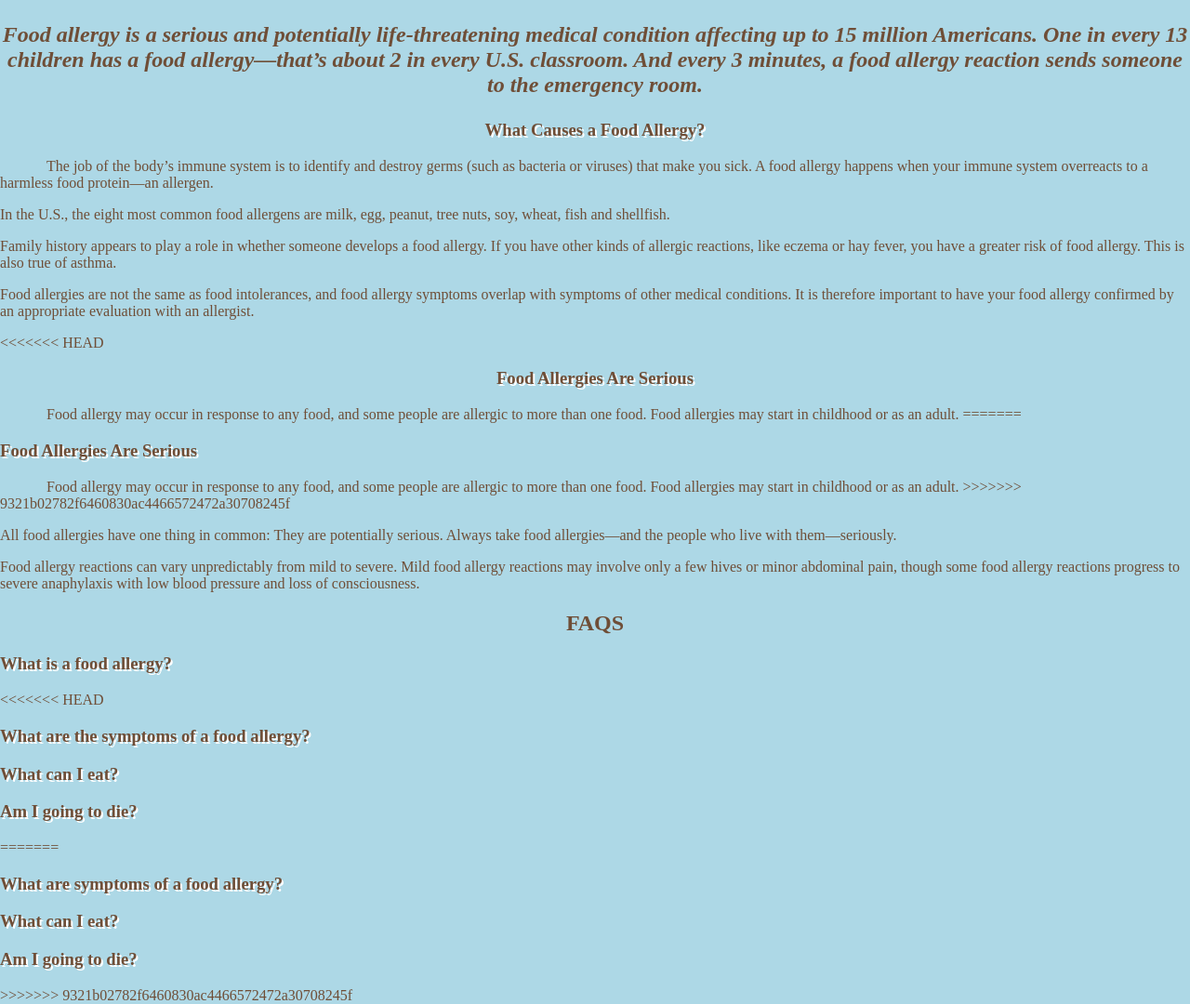
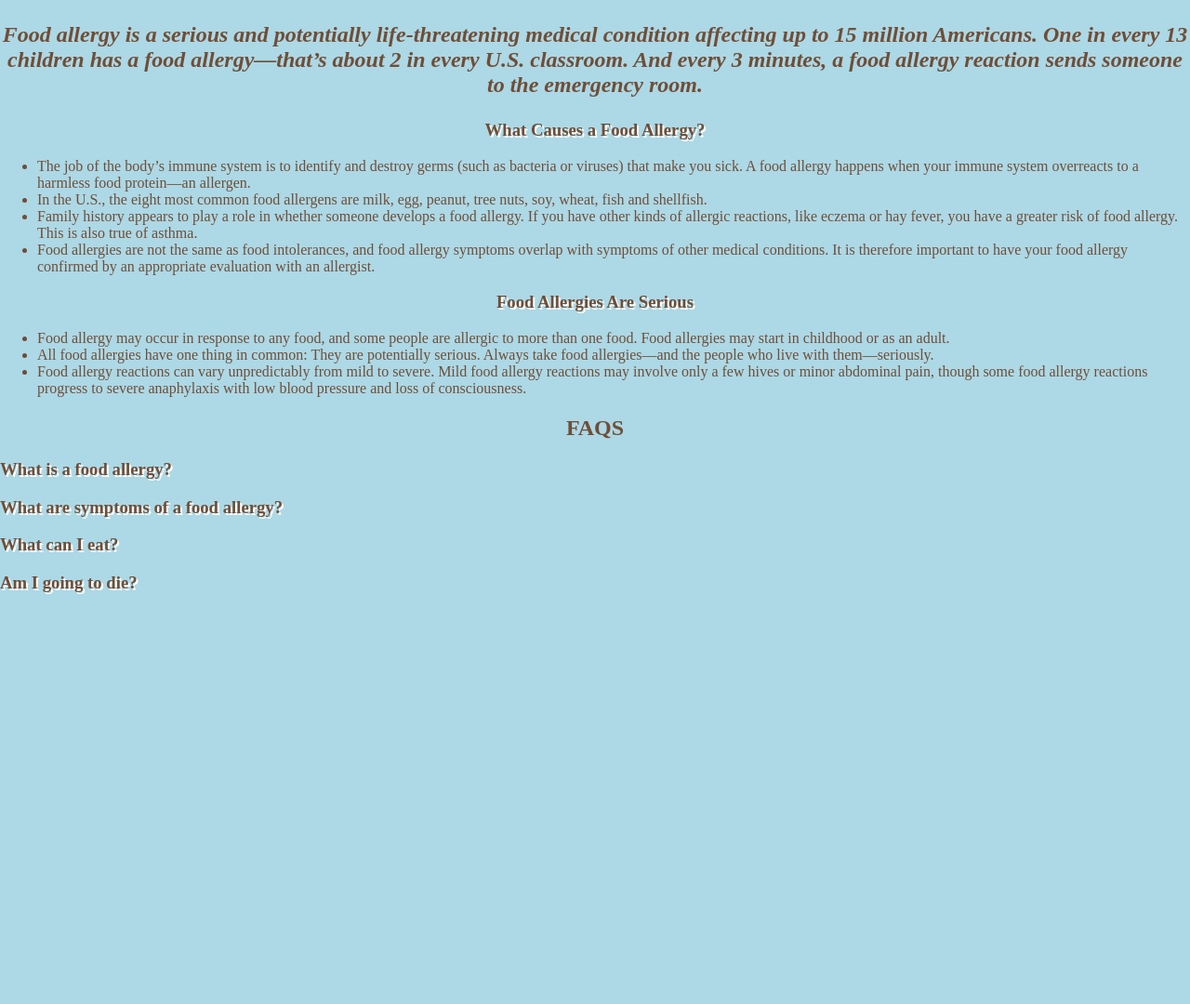
Before and after one commit to anitali2002/cssi2018Allergies, a Python web app: template templates/genInfo.html in a window 1280 px wide. Shown: the part 80-1160 px from the top of the page at 93% size. After the commit the page ends 719 px from the top, so only its background shows below. Run offline with Jinja, Linux system fonts and the light colour scheme; the template is opened without the code that fills it, so the values that code supplies are empty.

Commit message:
reformat of genInfo
reformatted some of the information for the genInfo page

```diff
--- a/templates/genInfo.html
+++ b/templates/genInfo.html
@@ -10,39 +10,27 @@
   </div>
   <h2>
     <p class="spiel"> Food allergy is a serious and potentially life-threatening medical condition affecting up to 15 million Americans. One in every 13 children has a food allergy—that’s about 2 in every U.S. classroom. And every 3 minutes, a food allergy reaction sends someone to the emergency room.
+
     <h3 align="center">What Causes a Food Allergy? </h3>
-  <p class ="indent">The job of the body’s immune system is to identify and destroy germs (such as bacteria or viruses) that make you sick. A food allergy happens when your immune system overreacts to a harmless food protein—an allergen.</p>
+      <ul>
+        <li>The job of the body’s immune system is to identify and destroy germs (such as bacteria or viruses) that make you sick. A food allergy happens when your immune system overreacts to a harmless food protein—an allergen. </li>
+        <li>In the U.S., the eight most common food allergens are milk, egg, peanut, tree nuts, soy, wheat, fish and shellfish. </li>
+        <li>Family history appears to play a role in whether someone develops a food allergy. If you have other kinds of allergic reactions, like eczema or hay fever, you have a greater risk of food allergy. This is also true of asthma. </li>
+        <li>Food allergies are not the same as food intolerances, and food allergy symptoms overlap with symptoms of other medical conditions. It is therefore important to have your food allergy confirmed by an appropriate evaluation with an allergist. </li>
+      </ul>
 
-<p> In the U.S., the eight most common food allergens are milk, egg, peanut, tree nuts, soy, wheat, fish and shellfish.</p>
+    <h3 align="center">Food Allergies Are Serious </h3>
+      <ul>
+        <li>Food allergy may occur in response to any food, and some people are allergic to more than one food. Food allergies may start in childhood or as an adult. </li>
+        <li>All food allergies have one thing in common: They are potentially serious. Always take food allergies—and the people who live with them—seriously. </li>
+        <li>Food allergy reactions can vary unpredictably from mild to severe. Mild food allergy reactions may involve only a few hives or minor abdominal pain, though some food allergy reactions progress to severe anaphylaxis with low blood pressure and loss of consciousness. </li>
+      </ul>
 
-<p>Family history appears to play a role in whether someone develops a food allergy. If you have other kinds of allergic reactions, like eczema or hay fever, you have a greater risk of food allergy. This is also true of asthma.</p>
-
-<p>Food allergies are not the same as food intolerances, and food allergy symptoms overlap with symptoms of other medical conditions. It is therefore important to have your food allergy confirmed by an appropriate evaluation with an allergist.</p>
-
-<<<<<<< HEAD
-<h3 align="center">Food Allergies Are Serious </h3>
-<p class ="indent">     Food allergy may occur in response to any food, and some people are allergic to more than one food. Food allergies may start in childhood or as an adult.
-=======
-<h3> Food Allergies Are Serious </h3>
-<p class ="indent">Food allergy may occur in response to any food, and some people are allergic to more than one food. Food allergies may start in childhood or as an adult.
->>>>>>> 9321b02782f6460830ac4466572472a30708245f
-
-<p>All food allergies have one thing in common: They are potentially serious. Always take food allergies—and the people who live with them—seriously.
-
-<p>Food allergy reactions can vary unpredictably from mild to severe. Mild food allergy reactions may involve only a few hives or minor abdominal pain, though some food allergy reactions progress to severe anaphylaxis with low blood pressure and loss of consciousness.</p>
     <h2>FAQS</h2>
       <h3>What is a food allergy?</h3>
-<<<<<<< HEAD
-  <h3>What are the symptoms of a food allergy?</h3>
-  <h3>What can I eat?</h3>
-  <h3>Am I going to die?</h3>
-
-
-=======
       <h3>What are symptoms of a food allergy?</h3>
       <h3>What can I eat?</h3>
       <h3>Am I going to die?</h3>
->>>>>>> 9321b02782f6460830ac4466572472a30708245f
         </body>
       </body>
       </html>
```
Also changed, not shown: templates/recipe.html (+0 -15 lines). Lines whose indentation alone changed are shown as unchanged.
